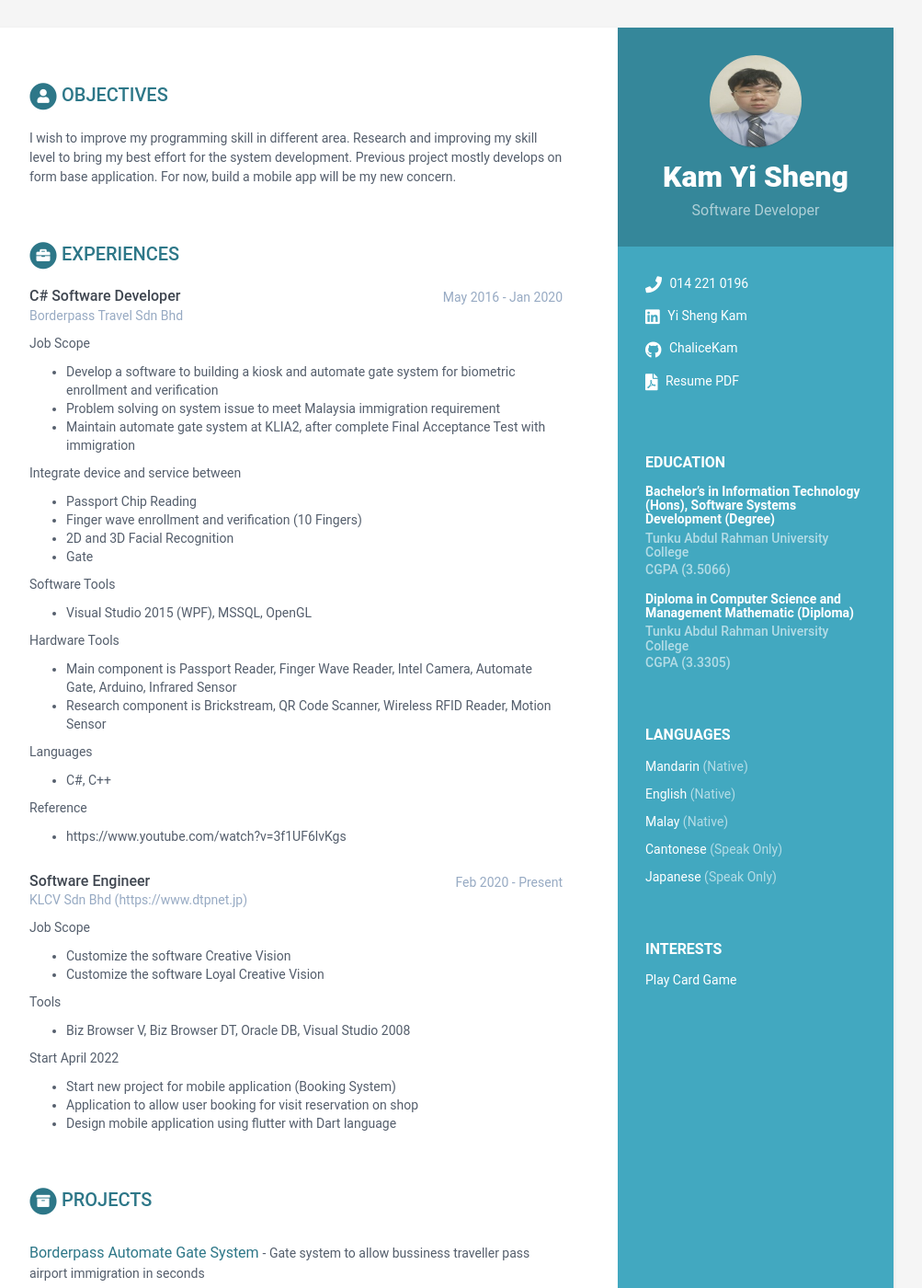
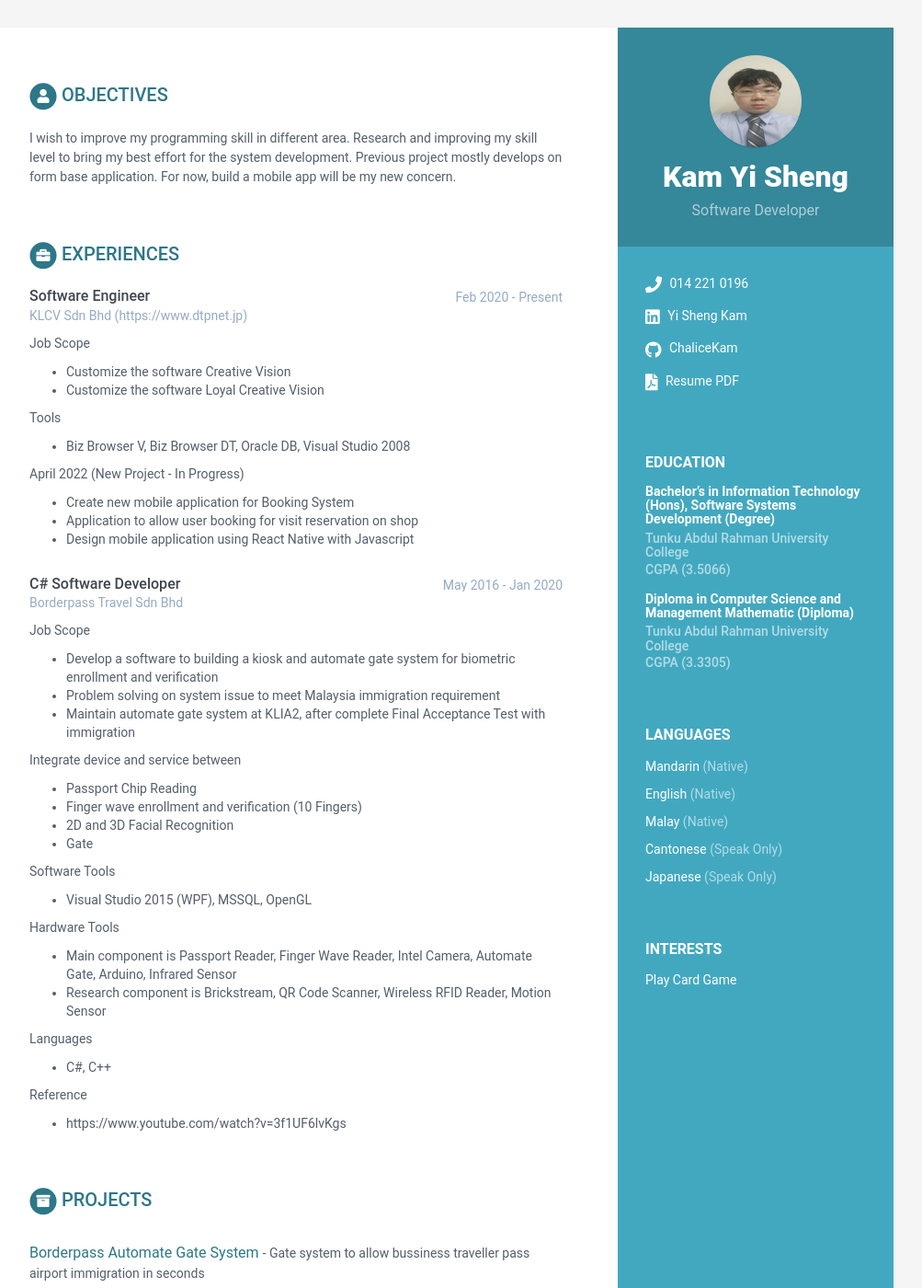
Before and after one commit to ChaliceKam/chalicekam.github.io, a Jekyll site: the page built from index.html, in a window 1280 px wide and 1400 px high. Shown: the whole window at 92% size, without its empty margins (168-1171 px from the left). Built offline with Jekyll 4.4.1, drawn with Linux system fonts in a browser that asks for light colours; part of the change alters nothing that is shown; some of the changed text lies outside the part shown.

Commit message:
Update data.yml

```diff
--- a/_data/data.yml
+++ b/_data/data.yml
@@ -62,6 +62,22 @@ education:
       university: Tunku Abdul Rahman University College
       time: CGPA (3.3305)
 experiences:
+    - role: Software Engineer
+      time: Feb 2020 - Present
+      company: KLCV Sdn Bhd (https://www.dtpnet.jp)
+      details: |
+        Job Scope
+        - Customize the software Creative Vision
+        - Customize the software Loyal Creative Vision
+
+        Tools
+        - Biz Browser V, Biz Browser DT, Oracle DB, Visual Studio 2008
+
+        April 2022 (New Project - In Progress)
+        - Create new mobile application for Booking System
+        - Application to allow user booking for visit reservation on shop
+        - Design mobile application using React Native with Javascript
+
     - role: C# Software Developer
       time: May 2016 - Jan 2020
       company: Borderpass Travel Sdn Bhd
@@ -90,22 +106,6 @@ experiences:
         Reference
         - https://www.youtube.com/watch?v=3f1UF6lvKgs
 
-    - role: Software Engineer
-      time: Feb 2020 - Present
-      company: KLCV Sdn Bhd (https://www.dtpnet.jp)
-      details: |
-        Job Scope
-        - Customize the software Creative Vision
-        - Customize the software Loyal Creative Vision
-
-        Tools
-        - Biz Browser V, Biz Browser DT, Oracle DB, Visual Studio 2008
-
-        Start April 2022
-        - Start new project for mobile application (Booking System)
-        - Application to allow user booking for visit reservation on shop
-        - Design mobile application using flutter with Dart language
-
 projects:
     title: Projects
     intro: >
@@ -132,14 +132,11 @@ skills:
       - name: Biz Browser
         level: 90%
 
-      - name: Oracle
+      - name: Oracle DB
         level: 60%
 
       - name: C#
         level: 70%
-
-      - name: MSSQL
-        level: 60%
 
       - name: Javascript
         level: 40%
@@ -147,6 +144,6 @@ skills:
       - name: Java
         level: 40%
 
-      - name: Dart
-        level: 20%
+      - name: React Native
+        level: 30%
 footer: >
```
